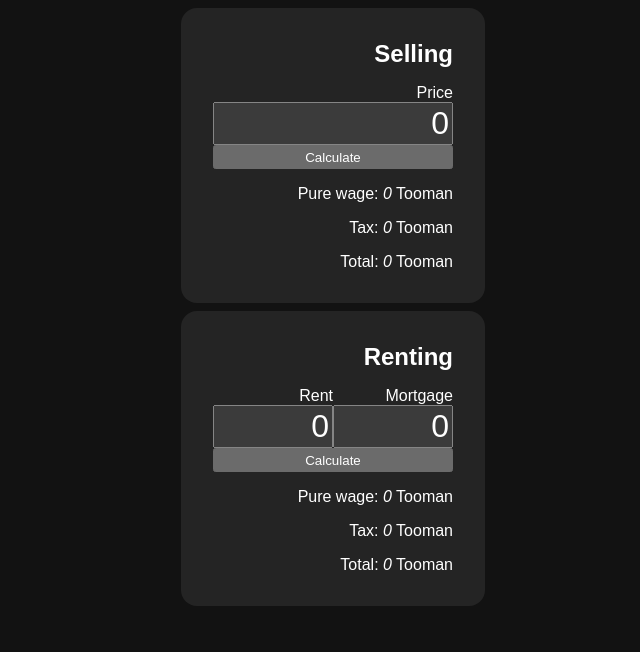
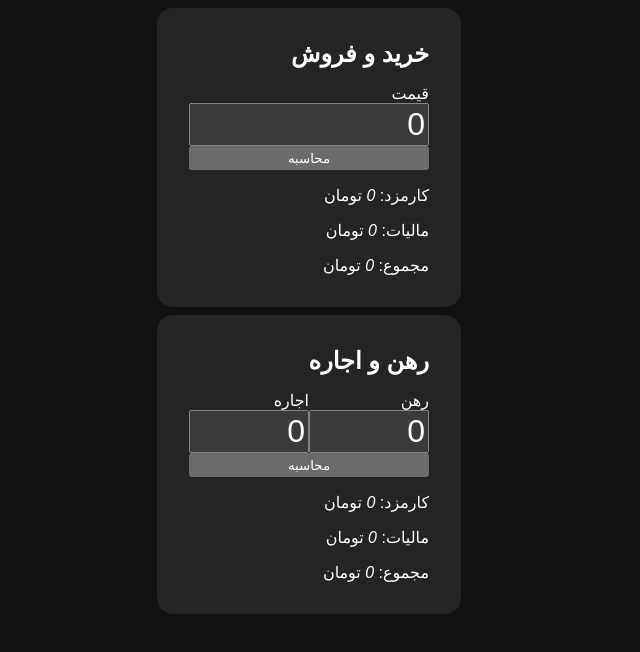
Before and after one commit to utilyre/estate, a React (Vite) app: page / in a window 1280 px wide. Shown: the top 652 px of the page, without its empty margins (435-1075 px from the left). Built offline with nearby package versions, Linux system fonts and the light colour scheme.

Commit message:
Translate components from English to Persian

```diff
--- a/src/components/Renting/Renting.jsx
+++ b/src/components/Renting/Renting.jsx
@@ -17,12 +17,12 @@ const Renting = () => {
 
   return (
     <div className={styles.container}>
-      <h2 className={styles.heading}>Renting</h2>
+      <h2 className={styles.heading}>رهن و اجاره</h2>
 
       <form onSubmit={onSubmit} className={styles.form}>
         <div className={styles.inputRow}>
           <div className={styles.inputWrapper}>
-            <label htmlFor='mortgage'>Mortgage</label>
+            <label htmlFor='mortgage'>رهن</label>
             <input
               type='number'
               min={0}
@@ -34,7 +34,7 @@ const Renting = () => {
           </div>
 
           <div className={styles.inputWrapper}>
-            <label htmlFor='rent'>Rent</label>
+            <label htmlFor='rent'>اجاره</label>
             <input
               type='number'
               min={0}
@@ -47,18 +47,18 @@ const Renting = () => {
         </div>
 
         <button type='submit' className={styles.submit}>
-          Calculate
+          محاسبه
         </button>
       </form>
 
       <p className={styles.result}>
-        Pure wage: <var>{partNumber(pureWage)}</var> Tooman
+        کارمزد: <var>{partNumber(pureWage)}</var> تومان
       </p>
       <p className={styles.result}>
-        Tax: <var>{partNumber(tax)}</var> Tooman
+        مالیات: <var>{partNumber(tax)}</var> تومان
       </p>
       <p className={styles.result}>
-        Total: <var>{partNumber(total)}</var> Tooman
+        مجموع: <var>{partNumber(total)}</var> تومان
       </p>
     </div>
   )
--- a/src/components/Selling/Selling.jsx
+++ b/src/components/Selling/Selling.jsx
@@ -15,10 +15,10 @@ const Selling = () => {
 
   return (
     <div className={styles.container}>
-      <h2 className={styles.heading}>Selling</h2>
+      <h2 className={styles.heading}>خرید و فروش</h2>
 
       <form onSubmit={onSubmit} className={styles.form}>
-        <label htmlFor='price'>Price</label>
+        <label htmlFor='price'>قیمت</label>
         <input
           type='number'
           min={0}
@@ -29,18 +29,18 @@ const Selling = () => {
         />
 
         <button type='submit' className={styles.submit}>
-          Calculate
+          محاسبه
         </button>
       </form>
 
       <p className={styles.result}>
-        Pure wage: <var>{partNumber(pureWage)}</var> Tooman
+        کارمزد: <var>{partNumber(pureWage)}</var> تومان
       </p>
       <p className={styles.result}>
-        Tax: <var>{partNumber(tax)}</var> Tooman
+        مالیات: <var>{partNumber(tax)}</var> تومان
       </p>
       <p className={styles.result}>
-        Total: <var>{partNumber(total)}</var> Tooman
+        مجموع: <var>{partNumber(total)}</var> تومان
       </p>
     </div>
   )
```
